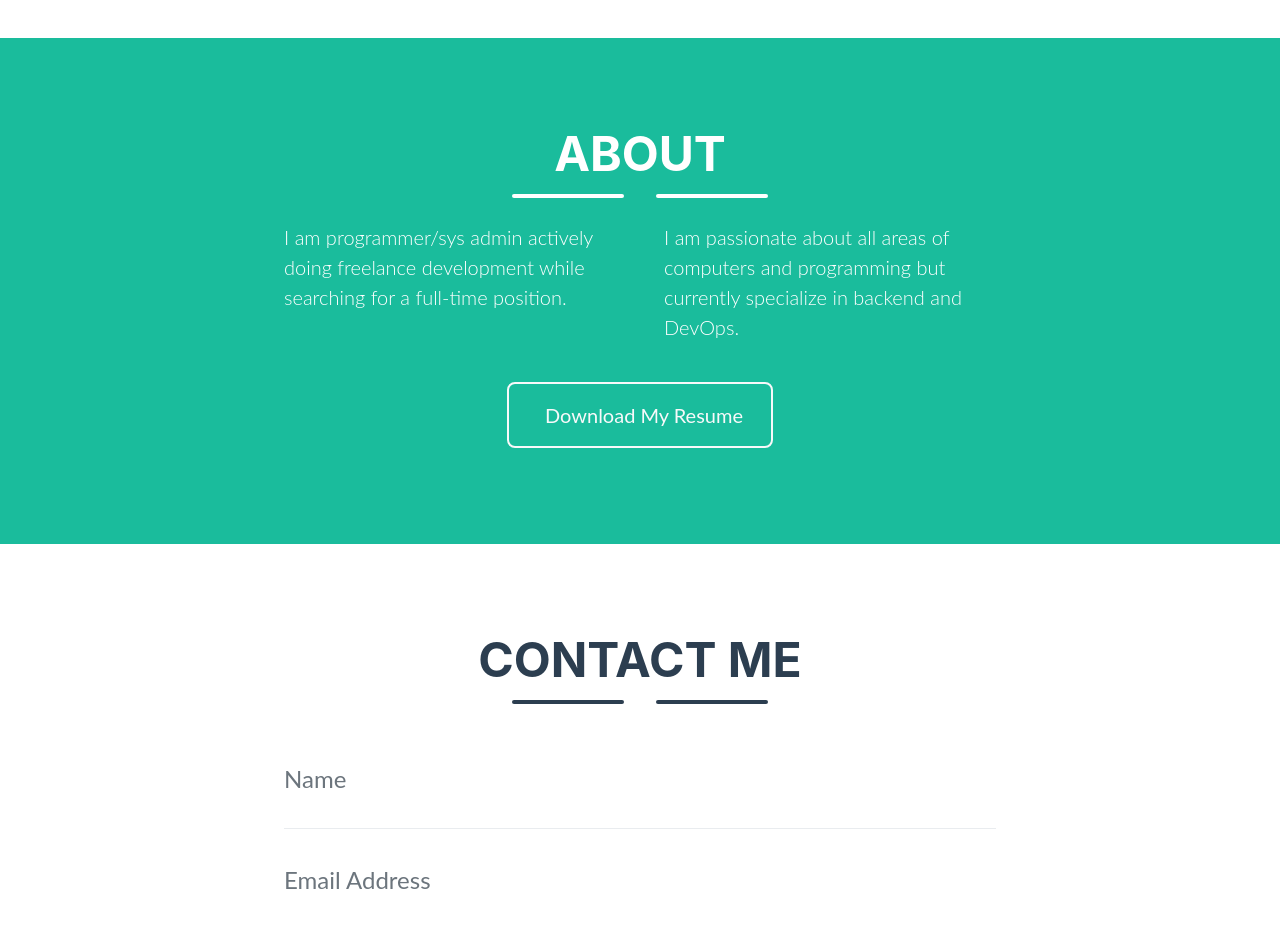
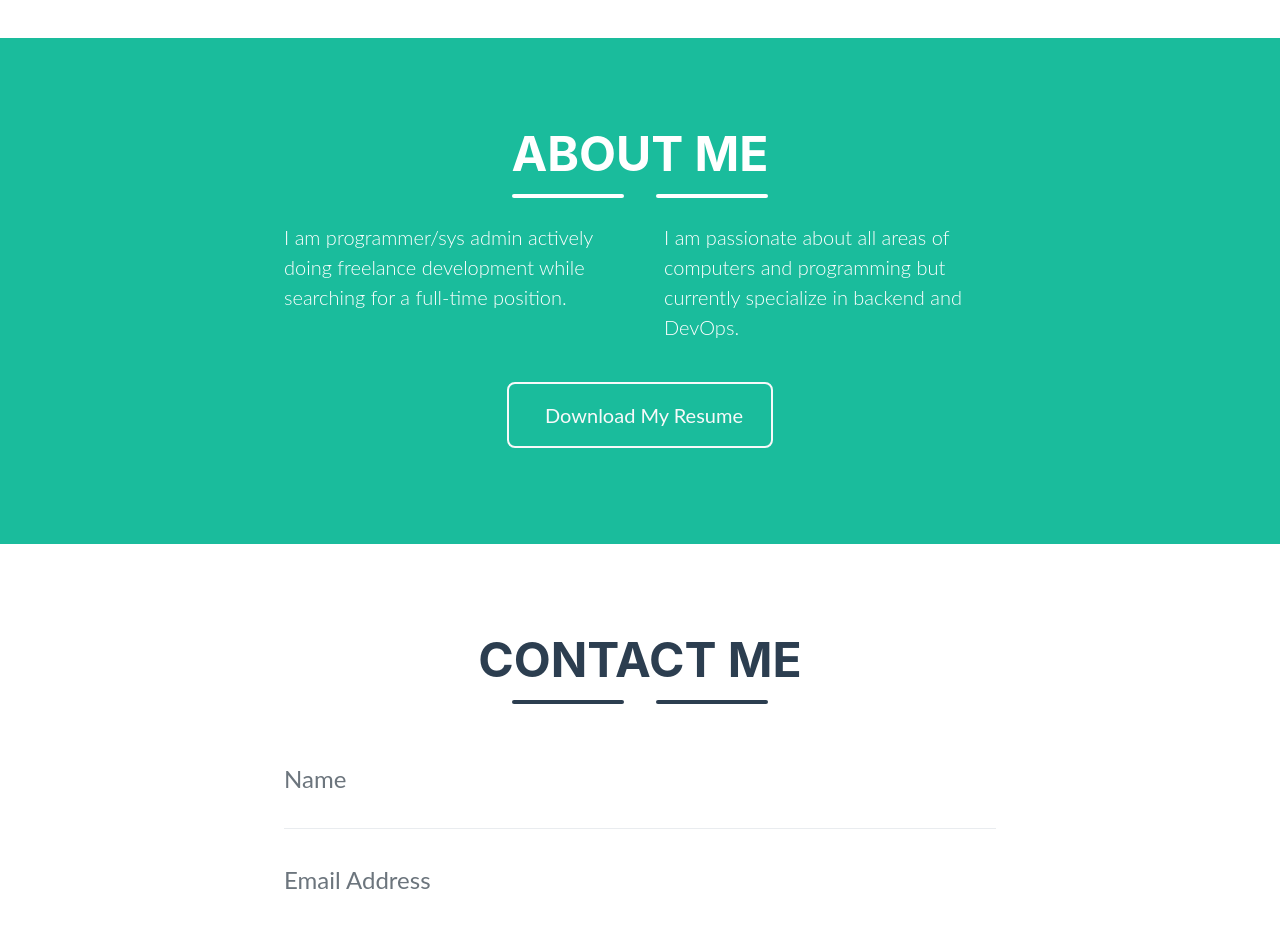
Before and after one commit to sebastiansimmons/sebastiansimmons.com, a React (Create React App) app: page / in a window 1280 px wide. Shown: the part 1620-2548 px from the top of the page. Built offline with nearby package versions, Linux system fonts and the light colour scheme.

Commit message:
Fixed typo in about me section

```diff
--- a/src/App.js
+++ b/src/App.js
@@ -119,7 +119,7 @@ function App() {
         <section class="page-section bg-primary text-white mb-0" id="about">
             <div class="container">
                 {/*  About Section Heading-- */}
-                <h2 class="page-section-heading text-center text-uppercase text-white">About</h2>
+                <h2 class="page-section-heading text-center text-uppercase text-white">About Me</h2>
                 {/*  Icon Divider-- */}
                 <div class="divider-custom divider-light">
                     <div class="divider-custom-line"></div>
```
